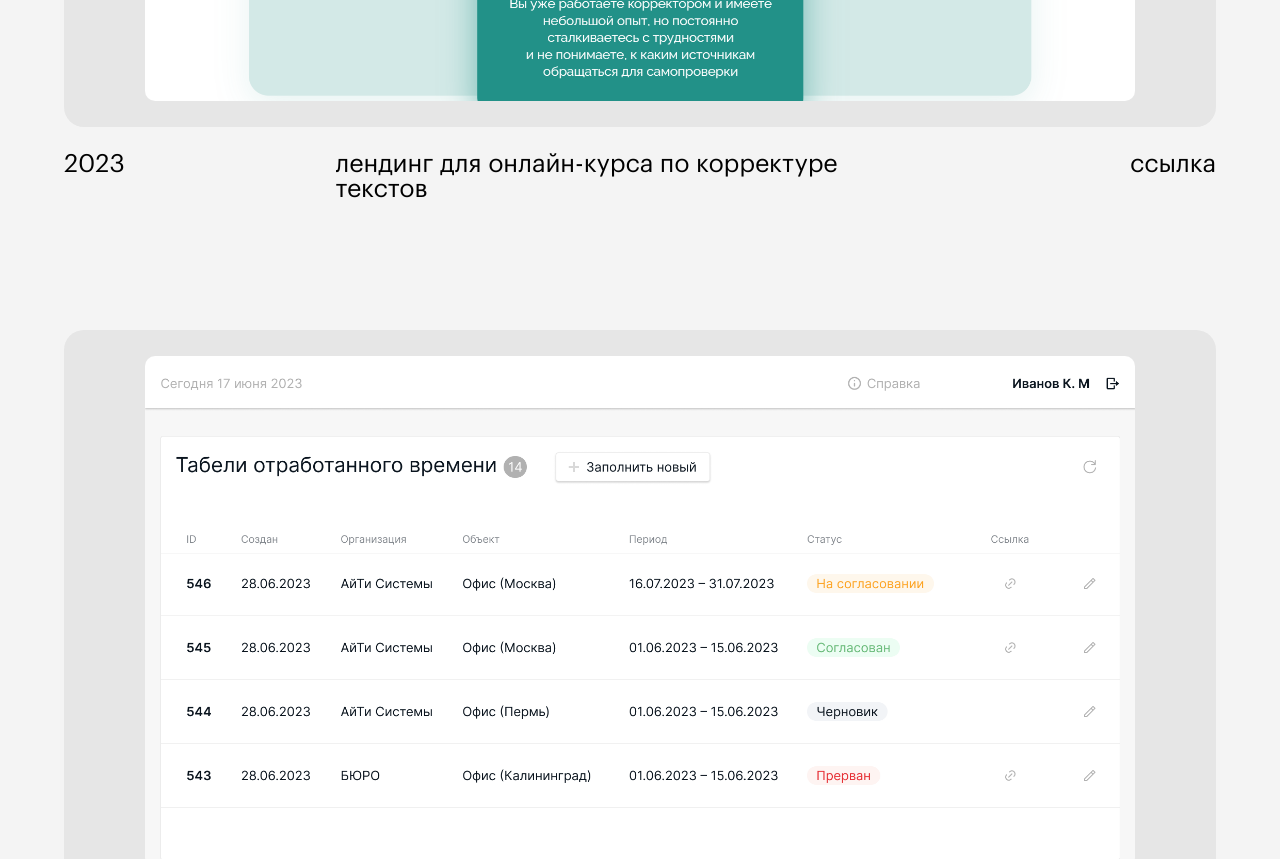
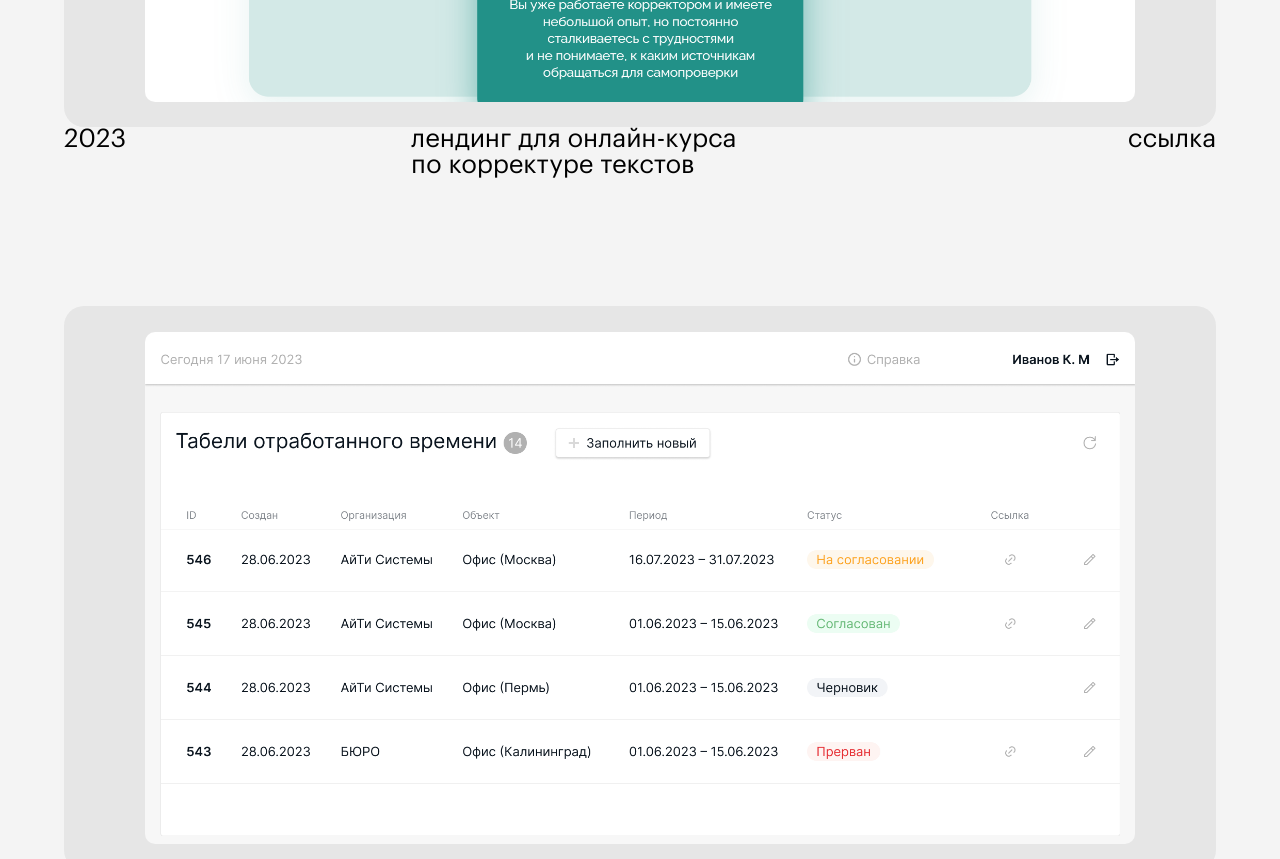
Before and after one commit to fedorovvdmitry/portfolio, a plain HTML site: page index.html in a window 1280 px wide. Shown: the part 1780-2639 px from the top of the page. Drawn offline with Linux system fonts and the light colour scheme.

Commit message:
UPD index

```diff
--- a/index.html
+++ b/index.html
@@ -31,7 +31,7 @@
         </div>
         <div class="projects_info">
             <p>2023</p>
-            <p>лендинг для онлайн-курса по корректуре текстов</p>
+            <p>лендинг для онлайн-курса по&nbsp;корректуре текстов</p>
             <a href="https://elki-i-palki.ru/kurs" target="_blank">ссылка</a>
         </div>
     </div>
@@ -61,7 +61,7 @@
         </div>
         <div class="projects_info">
             <p>2023</p>
-            <p>приложение для зарядки электрокаров</p>
+            <p>приложение для&nbsp;зарядки электрокаров</p>
             <a href="https://www.behance.net/gallery/184161899/servis-zarjadki-elektrokarov" target="_blank">ссылка</a>
         </div>
     </div>
@@ -71,7 +71,7 @@
         </div>
         <div class="projects_info">
             <p>2022</p>
-            <p>лендинг для онлайн-курса по корректуре текстов</p>
+            <p>лендинг для онлайн-курса по&nbsp;корректуре текстов</p>
             <a href="https://elki-i-palki.ru/kurs_new" target="_blank">ссылка</a>
         </div>
     </div>
@@ -81,7 +81,7 @@
         </div>
         <div class="projects_info">
             <p>2021</p>
-            <p>приложение для доставки еды из ресторана</p>
+            <p>приложение для&nbsp;доставки еды из&nbsp;ресторана</p>
             <a href="https://www.behance.net/gallery/128558871/prilozhenie-dostavki-edy-iz-Gagarin-Gastro-Bar" target="_blank">ссылка</a>
         </div>
     </div>
--- a/stylesheets/main.css
+++ b/stylesheets/main.css
@@ -93,7 +93,7 @@ footer {
 a {
     font-family: "Graphik";
     color: black;
-    font-size: 25px;
+    font-size: 2vw;
     font-weight: normal;
     text-decoration: none;
     width: max-content;
@@ -108,7 +108,7 @@ a:hover {
     padding: 5vw;
 }
 
-.projects div+div {
+.projects_container div+div {
     margin-top: 2vw;
 }
 
@@ -139,8 +139,9 @@ a:hover {
 .projects_info p {
     font-family: "Graphik";
     color: black;
-    font-size: 25px;
+    font-size: 2vw;
     font-weight: normal;
+    width: 35vw;
 }
 
 .projects_info p:nth-of-type(1) {
```
